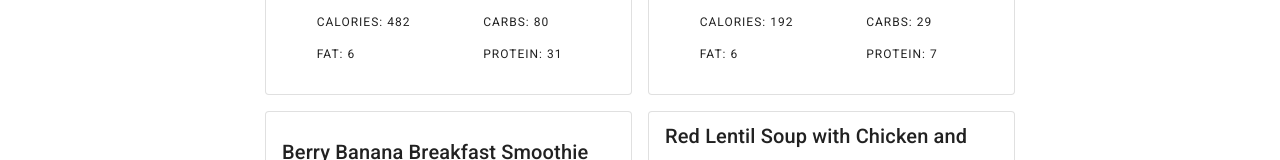
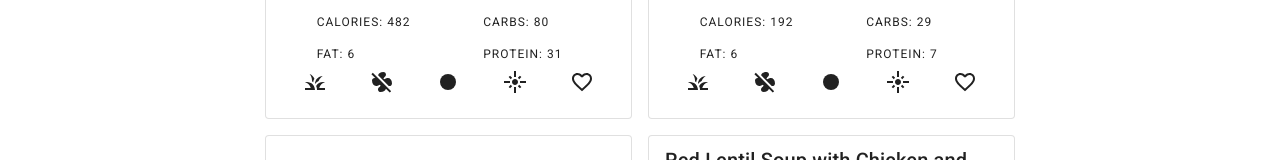
Before and after one commit to dannygcordobap/effortlessmealplan, a React (Create React App) app: page / in a window 1280 px wide. Shown: the part 777-937 px from the top of the page. Built offline with nearby package versions, Linux system fonts and the light colour scheme.

Commit message:
icon_buttons

```diff
--- a/src/components/Results.tsx
+++ b/src/components/Results.tsx
@@ -1,8 +1,27 @@
-import { Box, Card, CardHeader, CardMedia, CardContent, Grid, Divider, Typography } from '@mui/material';
+import { Box, Card, CardHeader, CardMedia, CardContent, Grid, Divider, Typography, Icon } from '@mui/material';
 import mock_response from '../util/mock_response.json';
 import React from 'react';
+import ModeFanOffIcon from '@mui/icons-material/ModeFanOff';
+import GrassIcon from '@mui/icons-material/Grass';
+import FiberManualRecordIcon from '@mui/icons-material/FiberManualRecord';
+import FavoriteBorderIcon from '@mui/icons-material/FavoriteBorder';
+import FlareIcon from '@mui/icons-material/Flare';
 
-export default function Results(): JSX.Element {
+const getIcons = (recipe) => {
+  let iconCategories = [ 'vegan','vegetarian','dairyFree', 'glutenFree','veryHealthy']
+
+  return iconCategories.map((category) => {
+    switch(category){
+      case 'vegan': return recipe[category] ? (<GrassIcon />) : null;
+      case 'vegetarian': return recipe[category] ? (<ModeFanOffIcon/>) : null;
+      case 'dairyFree': return recipe[category] ? (<FiberManualRecordIcon/>) : null;
+      case 'glutenFree': return recipe[category] ? (<FlareIcon/>) : null;
+      case 'veryHealthy': return recipe[category] ? (<FavoriteBorderIcon/>) : null;
+      }
+  })
+};
+
+export default function Results() {
   let response = mock_response.results;
   let border = { border: '1px solid #000' };
 
@@ -15,6 +34,16 @@ export default function Results(): JSX.Element {
     };
 
     let nutrition = recipe.nutrition.nutrients;
+
+    ///The values represent the index location in the response of a respective category
+    let dietaryCategories = {
+      "vegan": 1,
+      "vegetarian": 0,
+      "dairyFree": 3,
+      "glutenFree": 2,
+      "veryHealthy": 4}
+
+
     return (
       <Grid container item xs={12}>
         {Object.keys(nutrients).map((key) => (
@@ -28,6 +57,9 @@ export default function Results(): JSX.Element {
           </>
         ))}
         <Divider />
+        <Grid container item xs={12} sx={{ justifyContent: 'space-around' }}>
+           { getIcons(recipe)}
+          </Grid>
       </Grid>
     );
   };
@@ -48,9 +80,6 @@ export default function Results(): JSX.Element {
         />
         <CardContent>
           {getNutritionContent(recipe)}
-          {
-            //getIcons(recipe)}
-          }
         </CardContent>
       </Card>
     </Grid>
```
